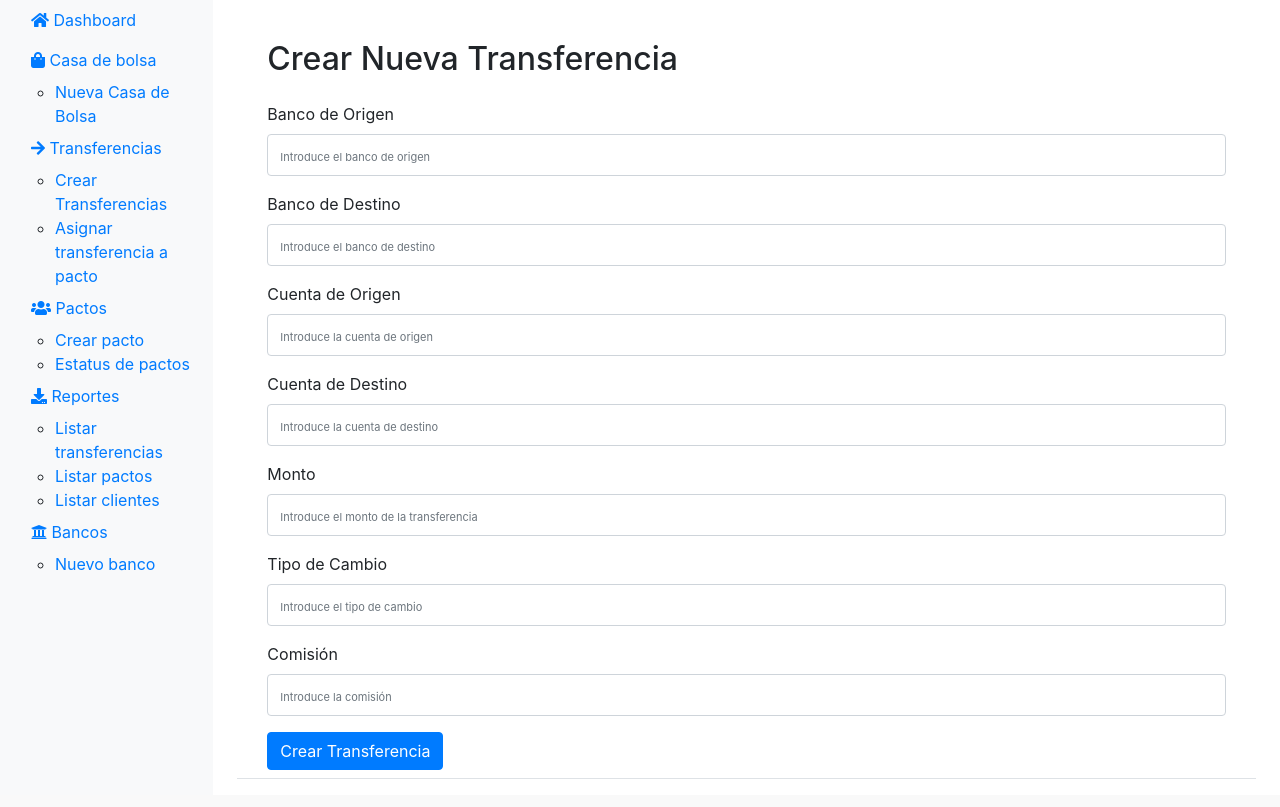
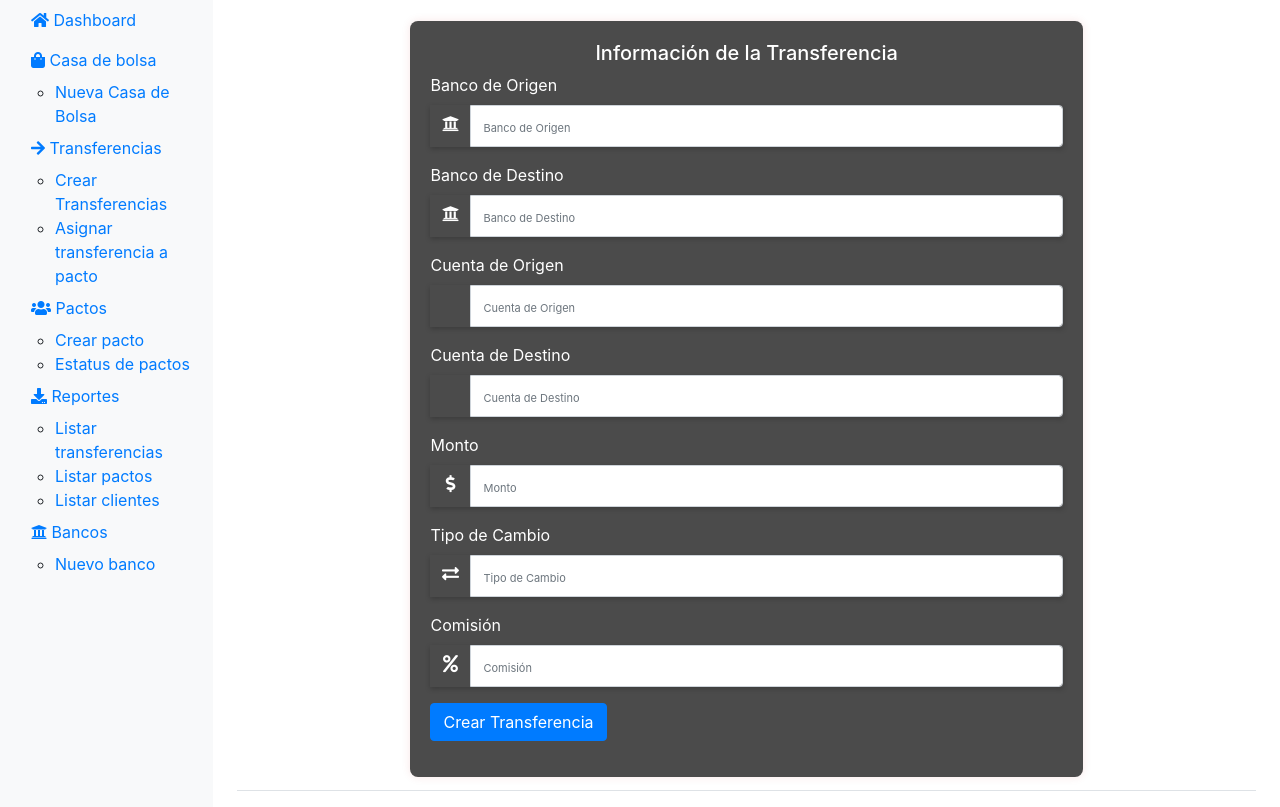
Before and after one commit to JATCIN/proyecto0, a Flask app: page /new_transfer in a window 1280 px wide. Shown: the part 48-855 px from the top of the page. Before the commit the page ends 827 px from the top, so only its background shows below. Run offline with Flask 3, Linux system fonts and the light colour scheme; some libraries are stand-ins or nearby versions.

Commit message:
transferencias formato formulario

```diff
--- a/src/templates/new_transfer.html
+++ b/src/templates/new_transfer.html
@@ -1,61 +1,190 @@
 {% extends 'layout.html' %}
 
-{% block title %}Registrar transferencias{% endblock %}
+{% block title %}Registrar Transferencias{% endblock %}
 
 {% block content %}
-<div class="container">
-    <h2 class="my-4">Crear Nueva Transferencia</h2>
+<style>
+  .form-container {
+    max-width: 100%;
+    width: 100%;
+    margin: 0 auto;
+    padding: 5px;
+  }
+  .input-group-addon {
+    width: 40px;
+    text-align: center;
+  }
+  .main-login {
+    width: 100%;
+  }
+  .main-center {
+    background-color: #4b4b4b;
+    padding: 20px;
+    border-radius: 8px;
+    box-shadow: 0px 0px 10px rgba(185, 13, 13, 0.1);
+  }
+  .form-title {
+    text-align: center;
+    color: white;
+  }
+  .is-invalid {
+    border-color: #dc3545;
+  }
+  .invalid-feedback {
+    color: #dc3545;
+    font-size: 0.875em;
+  }
+</style>
 
-    <form method="POST" action="{{ url_for('new_transfer') }}" class="form-transfer">
+<div class="container form-container">
+  <div class="row justify-content-center">
+    <div class="col-md-8 main-login main-center">
+      <h5 class="form-title">Información de la Transferencia</h5>
+
+      {% with messages = get_flashed_messages(with_categories=true) %}
+        {% if messages %}
+          <div class="alert-container">
+            {% for category, message in messages %}
+              <div class="alert alert-{{ category }} alert-dismissible fade show" role="alert">
+                {{ message }}
+                <button type="button" class="close" data-dismiss="alert" aria-label="Close">
+                  <span aria-hidden="true">&times;</span>
+                </button>
+              </div>
+            {% endfor %}
+          </div>
+        {% endif %}
+      {% endwith %}
+
+      <form id="Form" autocomplete="off">
         <div class="form-group">
-            <label for="origin_bank">Banco de Origen</label>
-            <input type="text" class="form-control" id="origin_bank" name="origin_bank"
-                   placeholder="Introduce el banco de origen" required>
+          <label for="origin_bank" class="cols-sm-2 control-label">Banco de Origen</label>
+          <div class="cols-sm-10">
+            <div class="input-group">
+              <span class="input-group-addon"><i class="fa fa-university" aria-hidden="true"></i></span>
+              <input type="text" class="form-control" name="origin_bank" id="origin_bank" placeholder="Banco de Origen" required />
+            </div>
+          </div>
         </div>
 
         <div class="form-group">
-            <label for="destination_bank">Banco de Destino</label>
-            <input type="text" class="form-control" id="destination_bank" name="destination_bank"
-                   placeholder="Introduce el banco de destino" required>
+          <label for="destination_bank" class="cols-sm-2 control-label">Banco de Destino</label>
+          <div class="cols-sm-10">
+            <div class="input-group">
+              <span class="input-group-addon"><i class="fa fa-university" aria-hidden="true"></i></span>
+              <input type="text" class="form-control" name="destination_bank" id="destination_bank" placeholder="Banco de Destino" required />
+            </div>
+          </div>
         </div>
 
         <div class="form-group">
-            <label for="origin_account">Cuenta de Origen</label>
-            <input type="text" class="form-control" id="origin_account" name="origin_account"
-                   placeholder="Introduce la cuenta de origen" required>
+          <label for="origin_account" class="cols-sm-2 control-label">Cuenta de Origen</label>
+          <div class="cols-sm-10">
+            <div class="input-group">
+              <span class="input-group-addon"><i class="fa fa-bank" aria-hidden="true"></i></span>
+              <input type="text" class="form-control" name="origin_account" id="origin_account" placeholder="Cuenta de Origen" required />
+            </div>
+          </div>
         </div>
 
         <div class="form-group">
-            <label for="destination_account">Cuenta de Destino</label>
-            <input type="text" class="form-control" id="destination_account" name="destination_account"
-                   placeholder="Introduce la cuenta de destino" required>
+          <label for="destination_account" class="cols-sm-2 control-label">Cuenta de Destino</label>
+          <div class="cols-sm-10">
+            <div class="input-group">
+              <span class="input-group-addon"><i class="fa fa-bank" aria-hidden="true"></i></span>
+              <input type="text" class="form-control" name="destination_account" id="destination_account" placeholder="Cuenta de Destino" required />
+            </div>
+          </div>
         </div>
 
         <div class="form-group">
-            <label for="amount">Monto</label>
-            <input type="number" step="0.01" class="form-control" id="amount" name="amount"
-                   placeholder="Introduce el monto de la transferencia" required>
+          <label for="amount" class="cols-sm-2 control-label">Monto</label>
+          <div class="cols-sm-10">
+            <div class="input-group">
+              <span class="input-group-addon"><i class="fa fa-dollar-sign" aria-hidden="true"></i></span>
+              <input type="number" step="0.01" class="form-control" name="amount" id="amount" placeholder="Monto" required />
+            </div>
+          </div>
         </div>
 
         <div class="form-group">
-            <label for="exchange_rate">Tipo de Cambio</label>
-            <input type="number" step="0.0001" class="form-control" id="exchange_rate" name="exchange_rate"
-                   placeholder="Introduce el tipo de cambio" required>
+          <label for="exchange_rate" class="cols-sm-2 control-label">Tipo de Cambio</label>
+          <div class="cols-sm-10">
+            <div class="input-group">
+              <span class="input-group-addon"><i class="fa fa-exchange-alt" aria-hidden="true"></i></span>
+              <input type="number" step="0.0001" class="form-control" name="exchange_rate" id="exchange_rate" placeholder="Tipo de Cambio" required />
+            </div>
+          </div>
         </div>
 
         <div class="form-group">
-            <label for="commission">Comisión</label>
-            <input type="number" step="0.01" class="form-control" id="commission" name="commission"
-                   placeholder="Introduce la comisión" required>
+          <label for="commission" class="cols-sm-2 control-label">Comisión</label>
+          <div class="cols-sm-10">
+            <div class="input-group">
+              <span class="input-group-addon"><i class="fa fa-percent" aria-hidden="true"></i></span>
+              <input type="number" step="0.01" class="form-control" name="commission" id="commission" placeholder="Comisión" required />
+            </div>
+          </div>
         </div>
 
-        <!-- Este campo oculto enviará el user_id a partir de la sesión -->
         <input type="hidden" name="user_id" value="{{ session['user_id'] }}">
-
-        <!-- pacto_id será null al principio, se asignará más tarde -->
         <input type="hidden" name="pact_id" value="null">
 
-        <button type="submit" class="btn btn-primary">Crear Transferencia</button>
-    </form>
+        <div class="form-group">
+          <button type="submit" class="btn btn-primary">Crear Transferencia</button>
+        </div>
+      </form>
+    </div>
+  </div>
 </div>
+
+<script>
+document.getElementById('Form').addEventListener('submit', function(event) {
+    event.preventDefault();
+
+    let valid = true;
+    let formElements = this.elements;
+    let errorMessage = '';
+
+    for (let element of formElements) {
+        if (element.type !== 'submit' && element.value === '') {
+            valid = false;
+            errorMessage = 'Por favor, complete todos los campos.';
+            element.classList.add('is-invalid');
+
+            let icon = document.createElement('span');
+            icon.classList.add('invalid-feedback');
+            icon.innerHTML = '<i class="fas fa-exclamation-circle"></i>';
+
+            element.parentNode.insertBefore(icon, element.nextSibling);
+        } else {
+            let icon = element.nextElementSibling;
+            if (icon && icon.classList.contains('invalid-feedback')) {
+                icon.parentNode.removeChild(icon);
+            }
+            element.classList.remove('is-invalid');
+        }
+    }
+
+    if (!valid) {
+        alert(errorMessage);
+    } else {
+        let formData = new FormData(this);
+        fetch('{{ url_for("create_transfer") }}', {
+            method: 'POST',
+            body: formData,
+        })
+        .then(response => response.json())
+        .then(data => {
+            if (data.status === 'success') {
+                alert('Transferencia registrada exitosamente');
+                window.location.href = '{{ url_for("new_transfer") }}';
+            } else {
+                alert(data.message);
+            }
+        })
+        .catch(error => console.error('Error:', error));
+    }
+});
+</script>
 {% endblock %}
```
